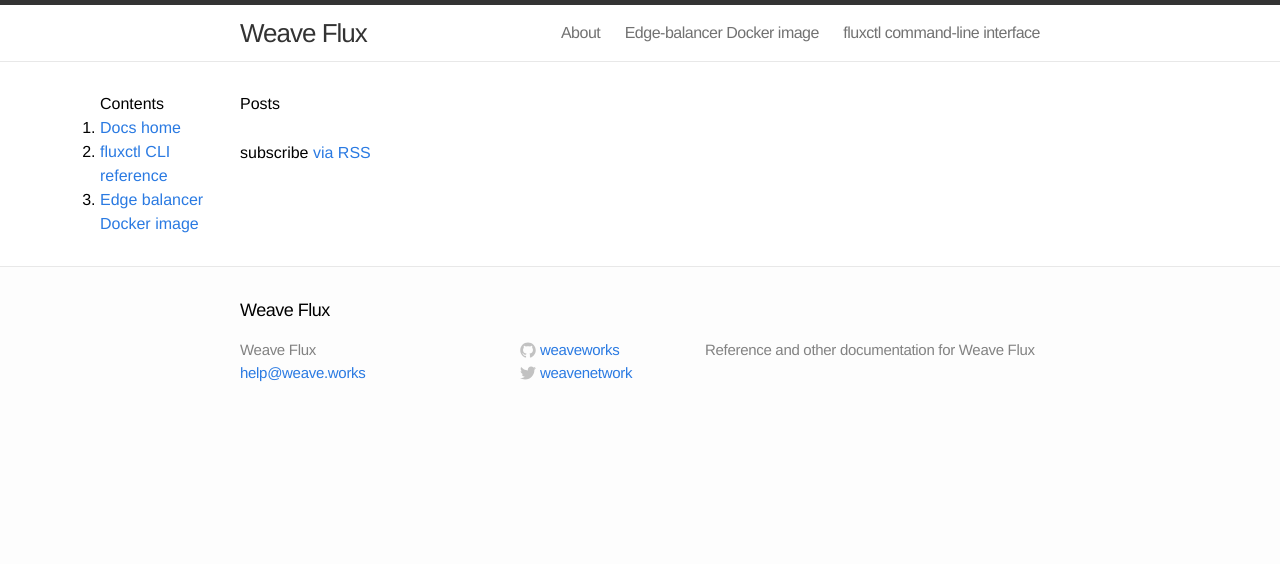
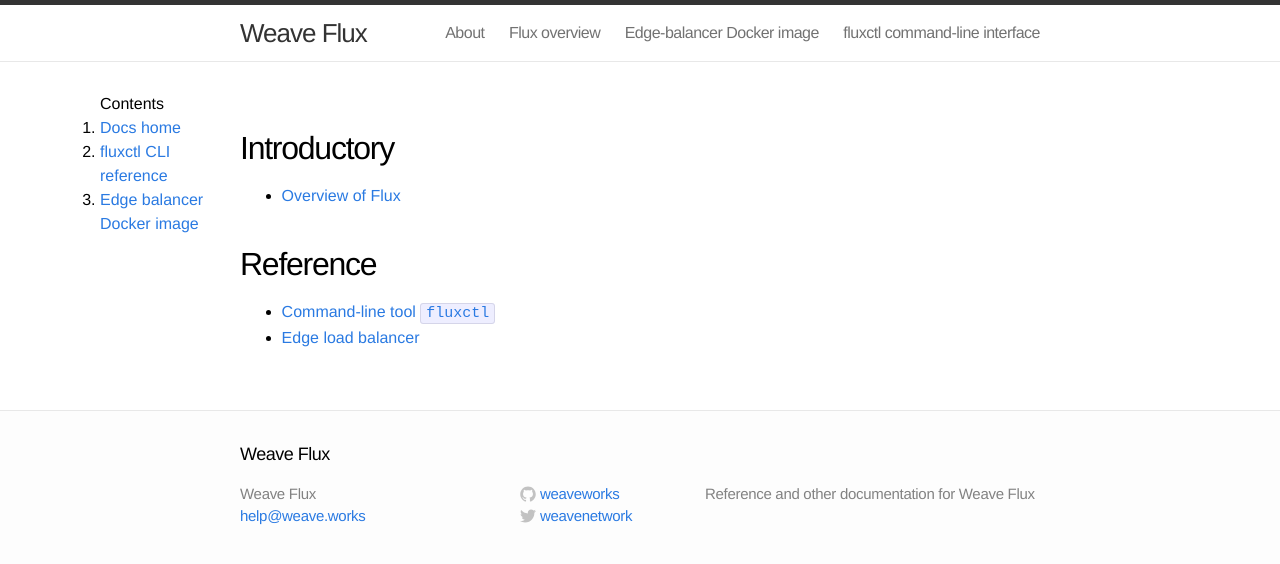
Before and after one commit to weaveworks-experiments/flux-classic, a Jekyll site: the page built from site/index.html, in a window 1280 px wide. Shown: the top 564 px of the page. Built offline with Jekyll 4.4.1, drawn with Linux system fonts in a browser that asks for light colours.

Commit message:
Proper docs home page, and start of an overview

```diff
--- a/site/index.html
+++ b/site/index.html
@@ -1,20 +1,16 @@
 ---
-layout: default
+layout: page
 ---
 
 <div class="home">
-
-  <h1>Posts</h1>
-
-  <ul class="posts">
-    {% for post in site.posts %}
-      <li>
-        <span class="post-date">{{ post.date | date: "%b %-d, %Y" }}</span>
-        <a class="post-link" href="{{ post.url | prepend: site.baseurl }}">{{ post.title }}</a>
-      </li>
-    {% endfor %}
+  <h2>Introductory</h2>
+  <ul>
+    <li><a href="overview/">Overview of Flux</a></li>
   </ul>
 
-  <p class="rss-subscribe">subscribe <a href="{{ "/feed.xml" | prepend: site.baseurl }}">via RSS</a></p>
-
+  <h2>Reference</h2>
+  <ul>
+    <li><a href="fluxctl/">Command-line tool <code>fluxctl</code></a></li>
+    <li><a href="edgebal/">Edge load balancer</code></a></li>
+  </ul>
 </div>
```
Also changed, not shown: site/overview/index.md (added, +24 -0 lines).
